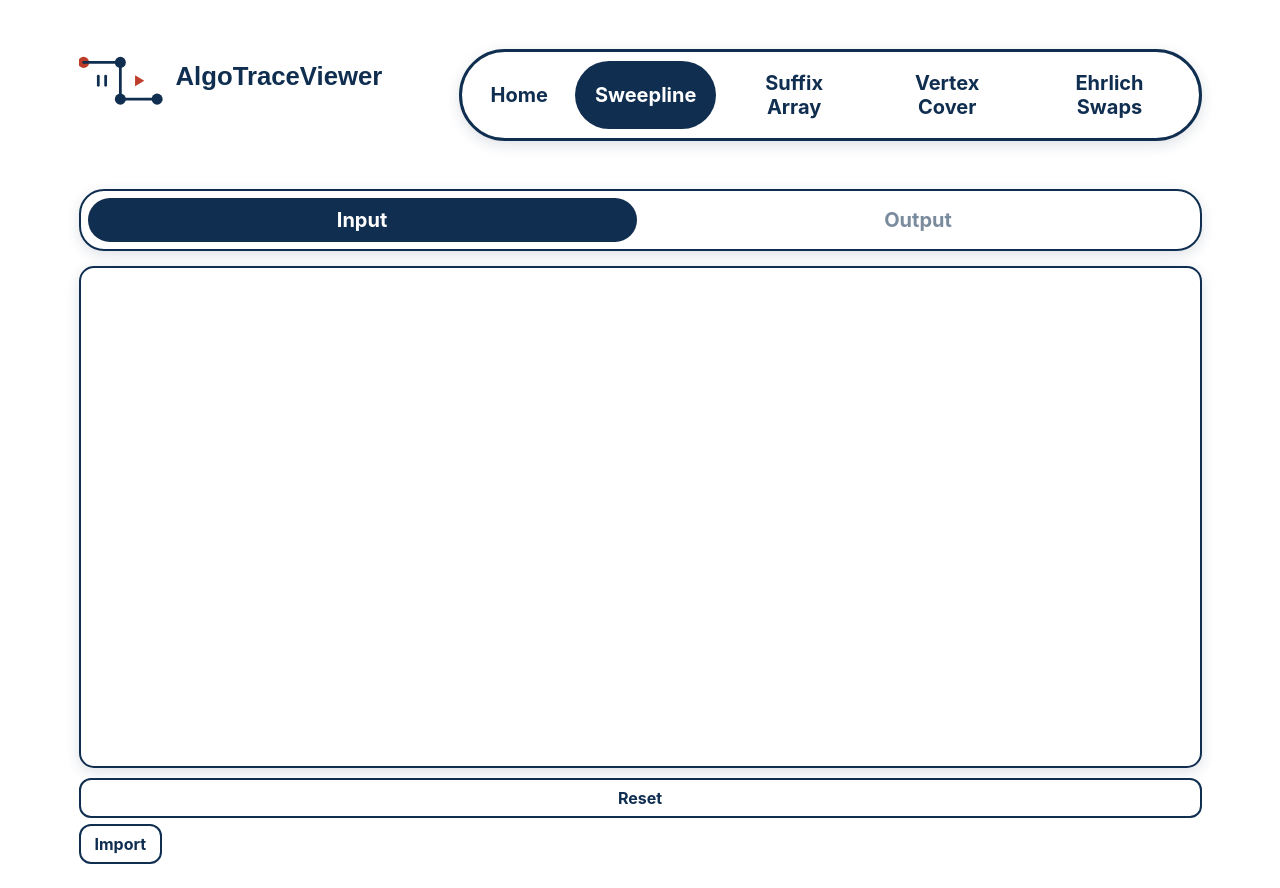
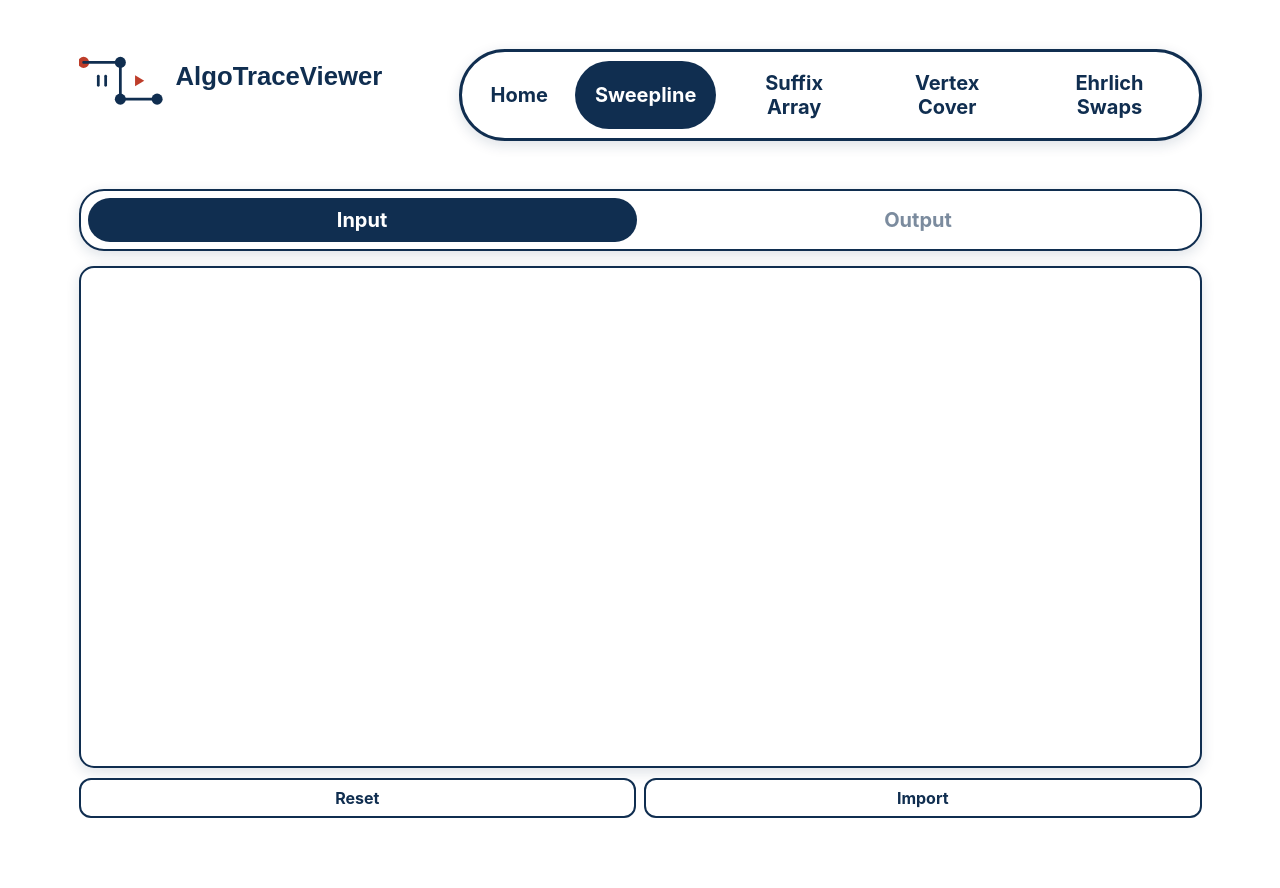
Before and after one commit to Alphapcka-lgtm/AlgoTraceViewer, a React (Vite) app in the folder frontend/: page / in a window 1280 px wide. Both pictures are taken after a click on the button "Sweepline". After the commit the page ends 842 px from the top, so only its background shows below. Built offline with nearby package versions, Linux system fonts and the light colour scheme.

Commit message:
zwischenstandsicherung

```diff
--- a/frontend/src/sweepLine/input/SVGInput.tsx
+++ b/frontend/src/sweepLine/input/SVGInput.tsx
@@ -84,13 +84,13 @@ export function SVGInput(props: SVGInputProps) {
                 >
                     Reset
                 </button>
+
+                <ImportExportDialog
+                    mode="input"
+                    onImport={props.onImport}
+                    createExportString={() => ""}
+                />
             </div>
-
-            <ImportExportDialog
-                mode="input"
-                onImport={props.onImport}
-                createExportString={() => ""}
-            />
         </div>
     );
 }
--- a/frontend/src/sweepLine/output/SVGOutput4.tsx
+++ b/frontend/src/sweepLine/output/SVGOutput4.tsx
@@ -228,7 +228,6 @@ export function SVGOutput4(props: SVGOutputProps) {
 
                     return <XNodeWithCords key={p.id} node={p} fill={fill}/>;
                 })}
-
             </svg>
 
             <OutputControl4
@@ -281,7 +280,6 @@ export function SVGOutput4(props: SVGOutputProps) {
                     */}
 
                 </div>
-
             </div>
 
             <ImportExportDialog
@@ -294,6 +292,7 @@ export function SVGOutput4(props: SVGOutputProps) {
                 lines={SWEEP_LINE_PSEUDOCODE}
                 activeLineIds={step.pseudoCodeLineIds}
             />
+
         </div>
     );
 }
--- a/frontend/src/sweepLine/shared/ImportExportDialog.tsx
+++ b/frontend/src/sweepLine/shared/ImportExportDialog.tsx
@@ -77,7 +77,7 @@ export function ImportExportDialog(props: ImportExportDialogProps) {
 
     return (
         <>
-            <button type="button" onClick={openDialog} className="control-button" style={{marginTop: "6px"}}>
+            <button type="button" onClick={openDialog} className="control-button">
                 {props.mode === "input" ? "Import" : "Export"}
             </button>
 
```
